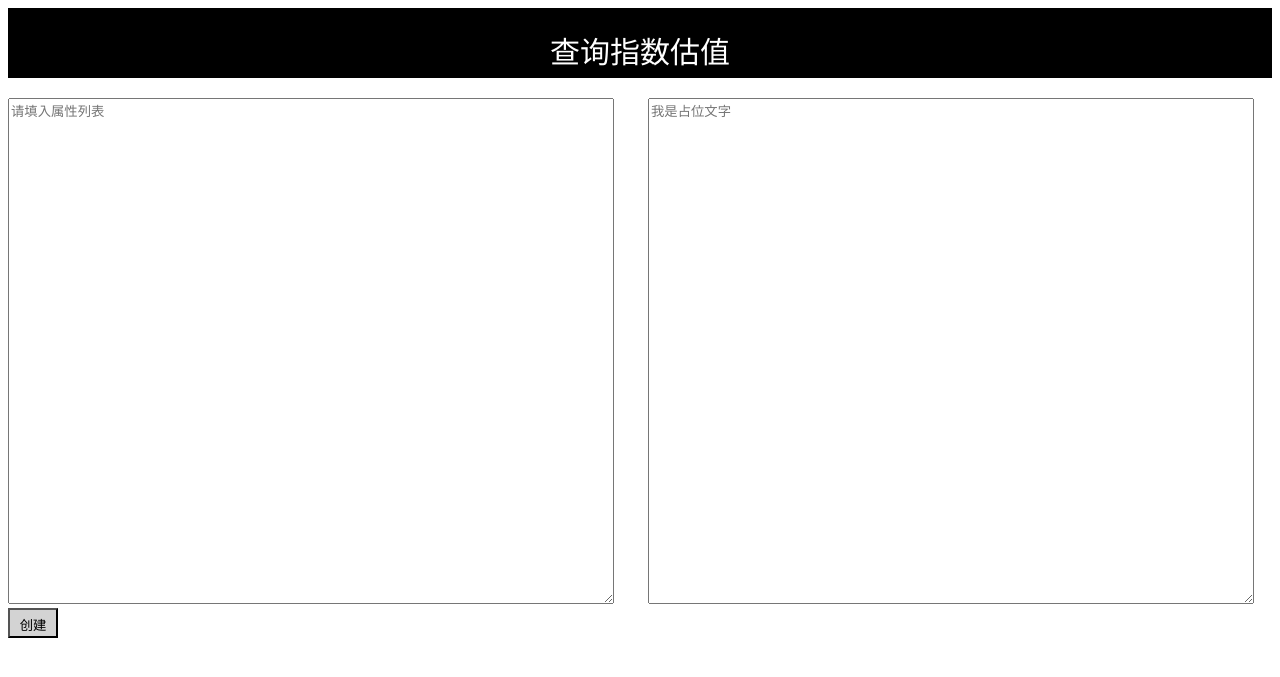
After one commit to xizhengmeng/webserver, a Django app: template automitic/mysite/learn/templates/checkIndex.html in a window 1280 px wide. The commit adds this page. Shown: the top 677 px of the page. Run offline with Django 3.2, Linux system fonts and the light colour scheme; the template is opened without the code that fills it, so the values that code supplies are empty; some libraries are stand-ins or nearby versions.

Commit message:
增加估值

```diff
--- /dev/null
+++ b/automitic/mysite/learn/templates/checkIndex.html
@@ -0,0 +1,97 @@
+
+<!DOCTYPE html>
+<html lang="en">
+<head>
+    <meta charset="UTF-8">
+    <title>查询指数估值</title>
+</head>
+<body>
+
+<div id="header">查询指数估值</div>
+
+<div id="content">
+    <textarea id="textarea1" placeholder="请填入属性列表"></textarea>
+    <textarea id="textarea2" placeholder="我是占位文字"></textarea>
+</div>
+
+<div>
+    <button id="btn">创建</button>
+</div>
+
+</body>
+
+<script src="http://apps.bdimg.com/libs/jquery/1.11.1/jquery.min.js"></script>
+
+<script>
+    function setText()
+    {
+        {#alert("haha")#}
+        var input1 = document.getElementById("textarea1")
+        {#alert(input1)#}
+        var text = input1.value
+        {#alert(text)#}
+        var input2 = document.getElementById("textarea2")
+        input2.innerText = text
+        alert(window.callback("callPython"))
+    }
+
+    $(document).ready(function(){
+      $("#btn").click(function(){
+        string = $("#textarea1").val()
+        $.get("/ajaxcreateui/", {'text': string},function(ret){
+            $('#textarea2').html(ret)
+        })
+      });
+    });
+
+</script>
+
+<style>
+#header {
+    background-color: black;
+    color: white;
+    height: 30px;
+    text-align:center;
+    padding: 20px;
+    font-size: 30px;
+}
+
+#content {
+    margin-top: 20px;
+}
+
+#textarea1{
+    width:600px;//初始宽度
+    max-width:300px;//最大宽度
+    min-width: 300 px;
+    height:500px;//初始高度
+    max-height:500px;//最大高度
+    min-height:500px;
+    overflow-y:auto;//让滚动条自适应，保证兼容性
+    vertical-align: middle;
+{#    text-align: center;#}
+}
+
+#textarea2{
+    margin-left: 30px;
+    width:600px;//初始宽度
+    max-width:300px;//最大宽度
+    min-width: 300 px;
+    height:500px;//初始高度
+    max-height:500px;//最大高度
+    min-height:500px;
+    overflow-y:auto;//让滚动条自适应，保证兼容性
+    vertical-align: middle;
+{#    text-align: center;#}
+}
+
+#btn{
+    background-color: lightgray;
+    width: 50px;
+    height: 30px;
+    padding: 5px;
+}
+
+</style>
+
+</html>
--- a/automitic/mysite/learn/templates/home.html
+++ b/automitic/mysite/learn/templates/home.html
@@ -25,7 +25,7 @@
 <a href="next.html" id="json">JSON To Model</a>
 <!-- <a href="package.html" id="package">Build Server</a> -->
 <a href="fullnewweb.html" id="webserver">API Server</a>
-<!--<a href="fullnewweb" id="webserverN">API ServerN</a>-->
+<a href="checkIndex.html" id="checkindex">查询指数估值</a>
 <!--<a href="blockClick" id="block">博客</a>-->
 </div>
 
```
